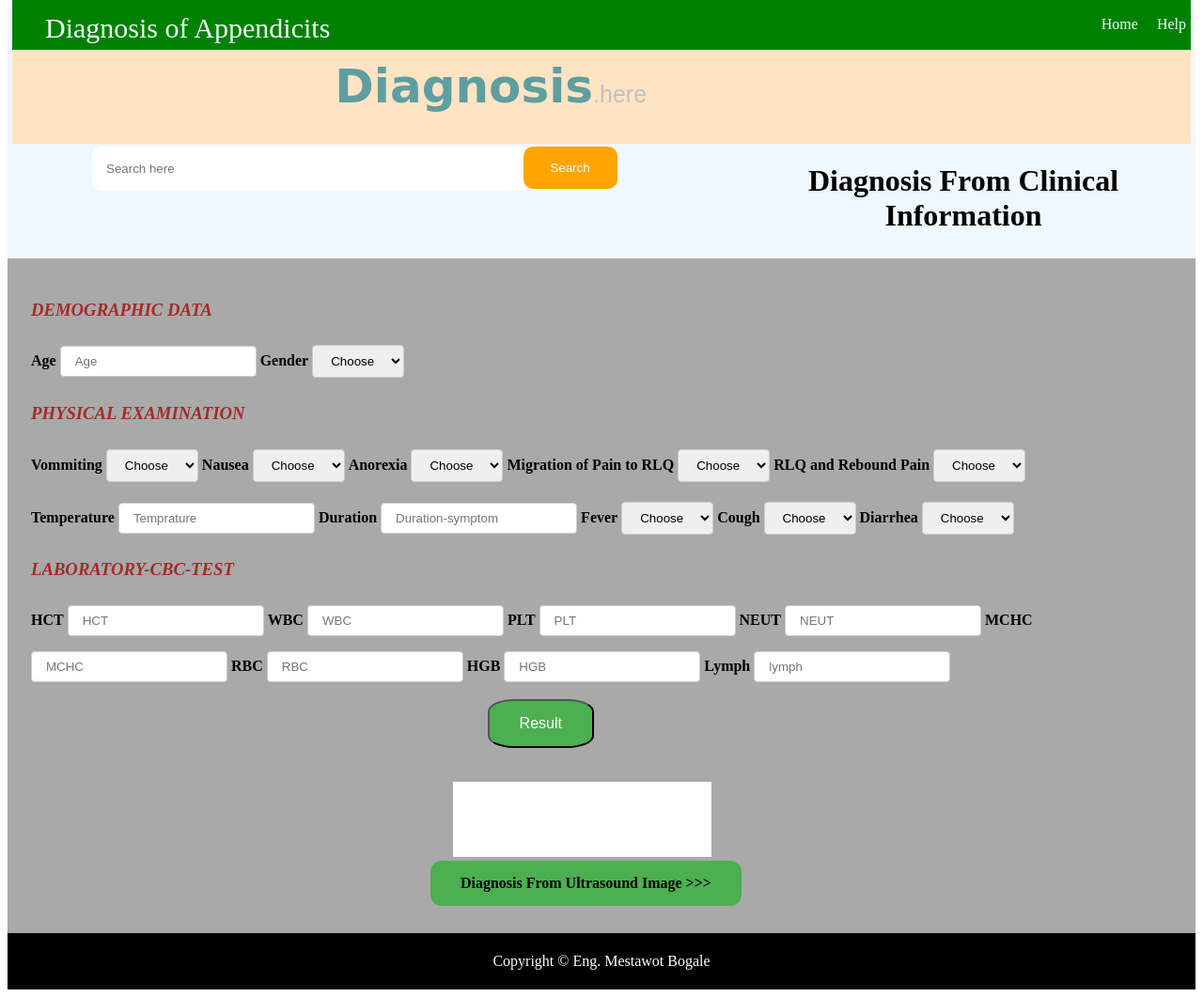
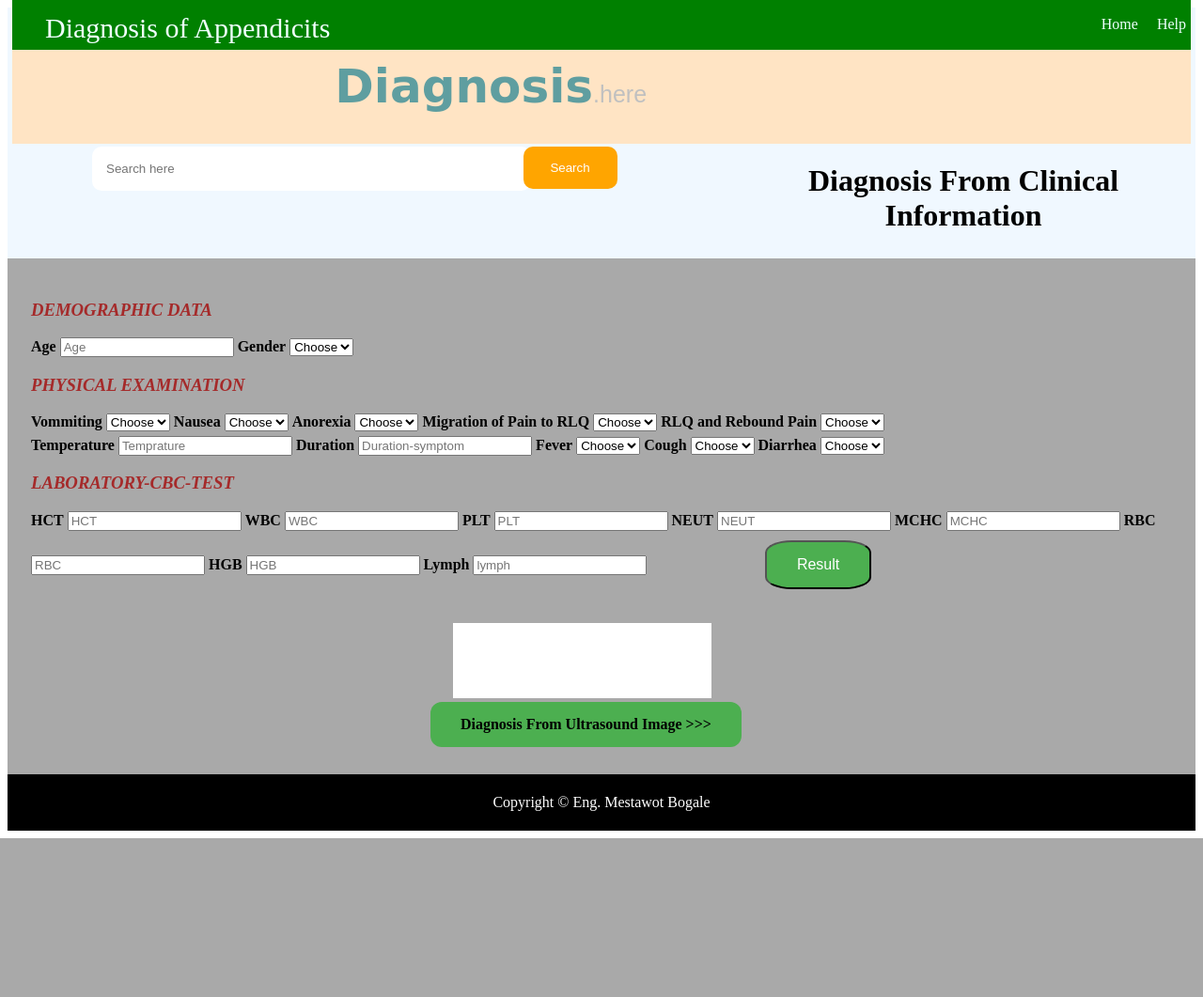
Before and after one commit to Tigabu-eng/Diagnosis, a Flask app: page / in a window 1280 px wide. Shown: the whole page at 94% size. After the commit the page ends 892 px from the top, so only its background shows below. Run offline with Flask 2, Linux system fonts and the light colour scheme; parts of the project's set-up code (start-up, migrations or seed data) failed here and were passed over.

Commit message:
Update index.html

```diff
--- a/templates/index.html
+++ b/templates/index.html
@@ -29,13 +29,13 @@ header {
     #loo{
         padding-top: 5px;
     }
-    input[type=text], select {
+   /*input[type=text], select {
     padding: 8px 15px;
     margin: 8px 0;
     border: 1px solid #ccc;
     border-radius: 4px;
     box-sizing: border-box;
-}
+}*/
     #daa{
       color:brown;
     }
@@ -58,7 +58,7 @@ header {
     cursor: pointer;
     border-radius: 25%;
     text-align: center;
-    margin-left:40%;
+    margin-left:10%;
 }
 #aa{
     background-color: #4CAF50; /* Green */
```
